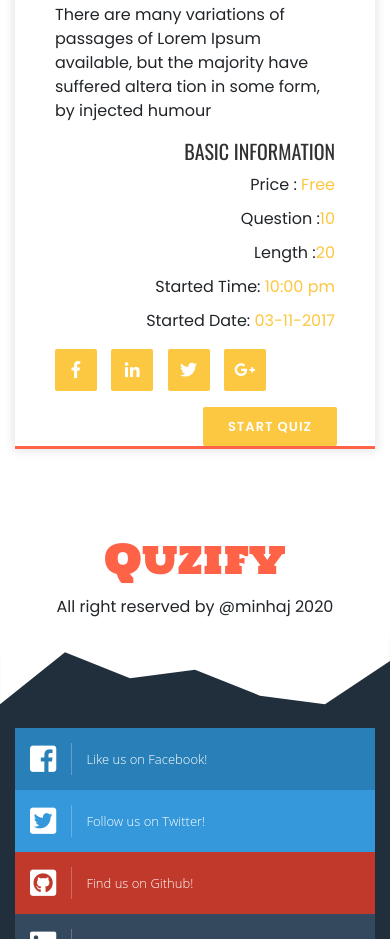
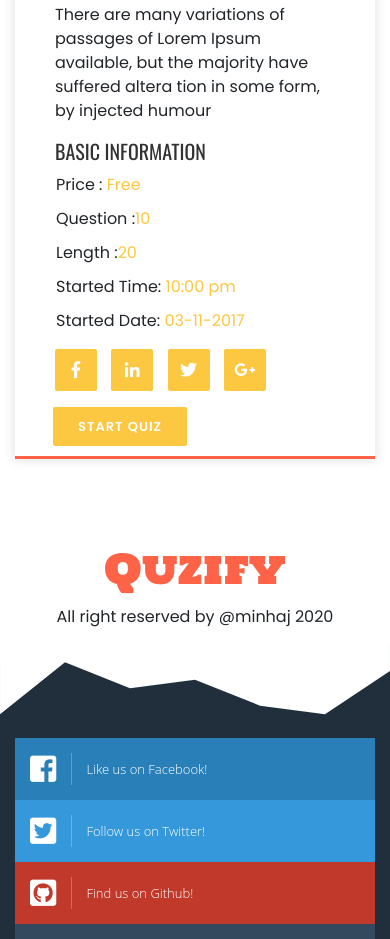
Before and after one commit to radwan503/Quizfy--Education, a plain HTML site: page course-details.html in a window 390 px wide. Shown: the part 771-1710 px from the top of the page. Drawn offline with nearby package versions, Linux system fonts and the light colour scheme.

Commit message:
responsive

```diff
--- a/css/responsive.css
+++ b/css/responsive.css
@@ -21,8 +21,17 @@
 
 /* small mobile :320px. */
 @media (max-width: 767px) {
-
-
+    .button-footer {
+    text-align: left;
+    padding: 0 38px;
+    margin-bottom: 10px;
+}
+.basic-info {
+    text-align: left;
+}
+ .course-basic-info {
+    margin-left: -39px;
+}
 }
 
 /* Large Mobile :480px. */
```
